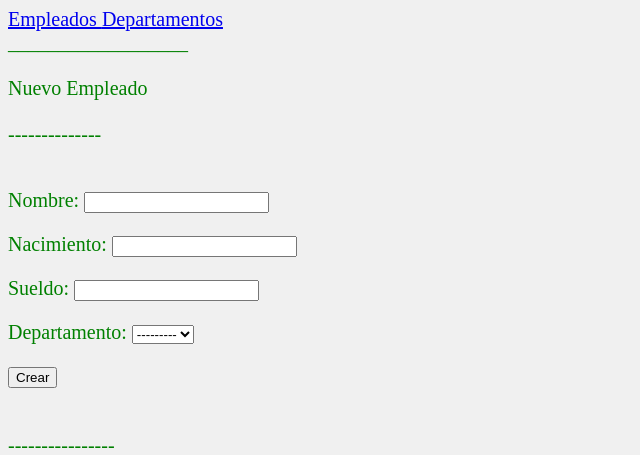
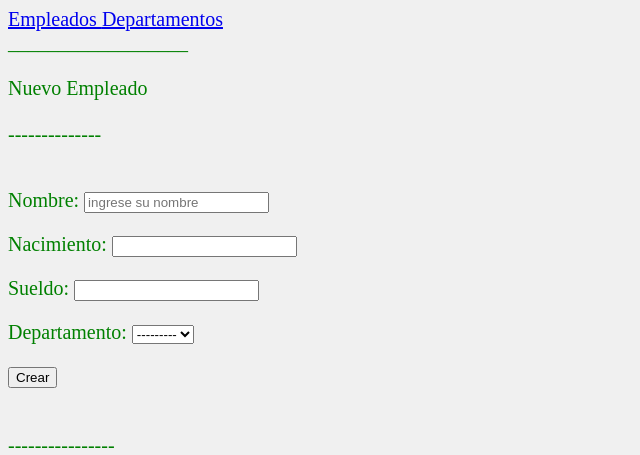
Before and after one commit to EmaSMach/django-hola, a Django app: page /empresa/empleado/nuevo/ in a window 1280 px wide. Shown: the top 455 px of the page, without its empty margins (0-640 px from the left). Run offline with Django 3.2, Linux system fonts and the light colour scheme; data that the repository does not hold is empty.

Commit message:
ejemplo agregar clases form fields

```diff
--- a/proyecto_django/bienvenido/forms.py
+++ b/proyecto_django/bienvenido/forms.py
@@ -8,6 +8,10 @@ class EmpleadoForm(forms.ModelForm):
         model = Empleado
         fields = "__all__"
 
+    def __init__(self, *args, **kwargs):
+        super(EmpleadoForm, self).__init__(*args, **kwargs)
+        self.fields['nombre'].widget.attrs.update({'class' : 'texto-rojo','placeholder' : 'ingrese su nombre', 'type' : 'text'})
+
 class DepartamentoForm(forms.ModelForm):
     class Meta:
         model=Departamento
--- a/proyecto_django/static/css/style.css
+++ b/proyecto_django/static/css/style.css
@@ -3,3 +3,7 @@ body{
     color: green;
     font-size: 20px;
 }
+
+.texto-rojo{
+    color: red;
+}
```
